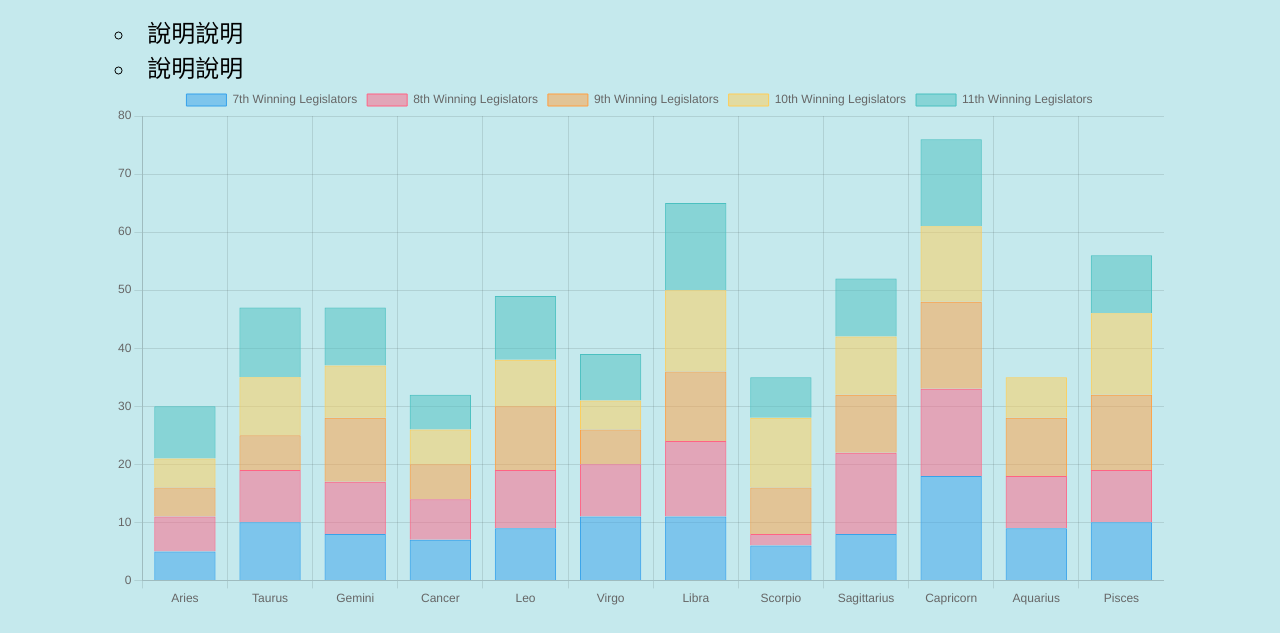
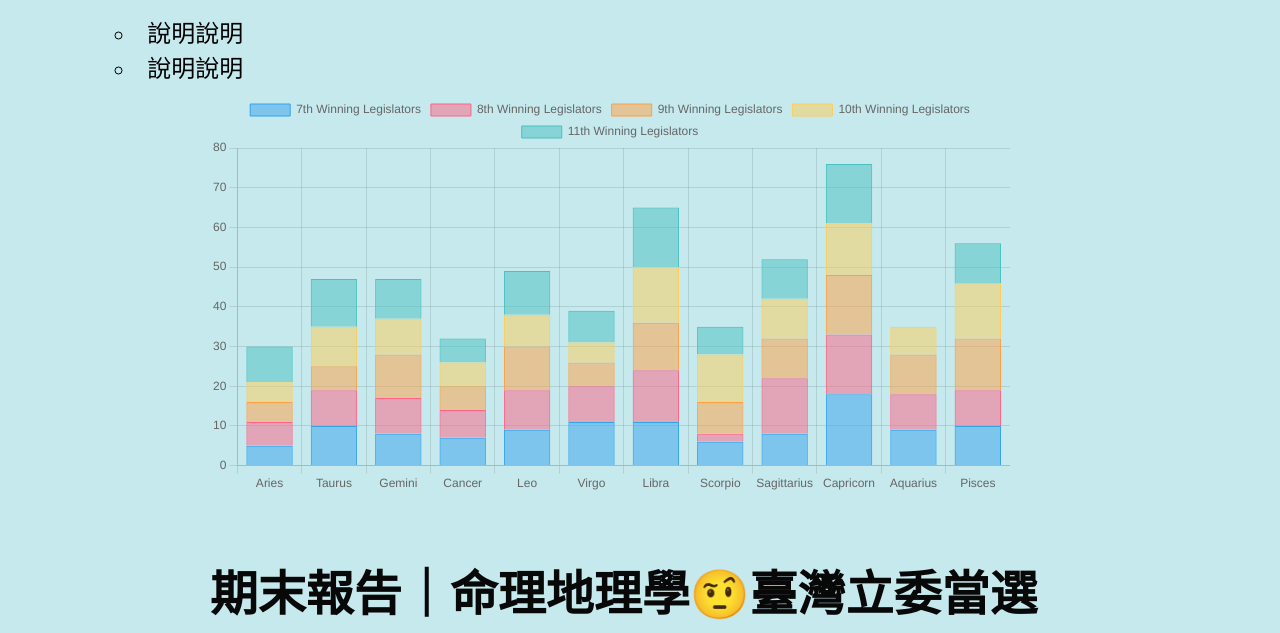
Before and after one commit to TanLiangkun/TanLiangkun.github.io, a plain HTML site: page report2.html in a window 1280 px wide. Shown: the part 319-952 px from the top of the page. Drawn offline with nearby package versions, Linux system fonts and the light colour scheme.

Commit message:
Update report2.html

```diff
--- a/report2.html
+++ b/report2.html
@@ -40,7 +40,7 @@
 			<il align="left" style="font-size: 150%;">
 			<li>說明說明</li>
 			<li>說明說明</li>
-	<div>
+	<div style="width: 800px; padding: 1%; margin-left: 8%; margin-right: 8%; border: 0; position: static;">
         <canvas id="myChart"></canvas>
     </div>
     <script>
```
